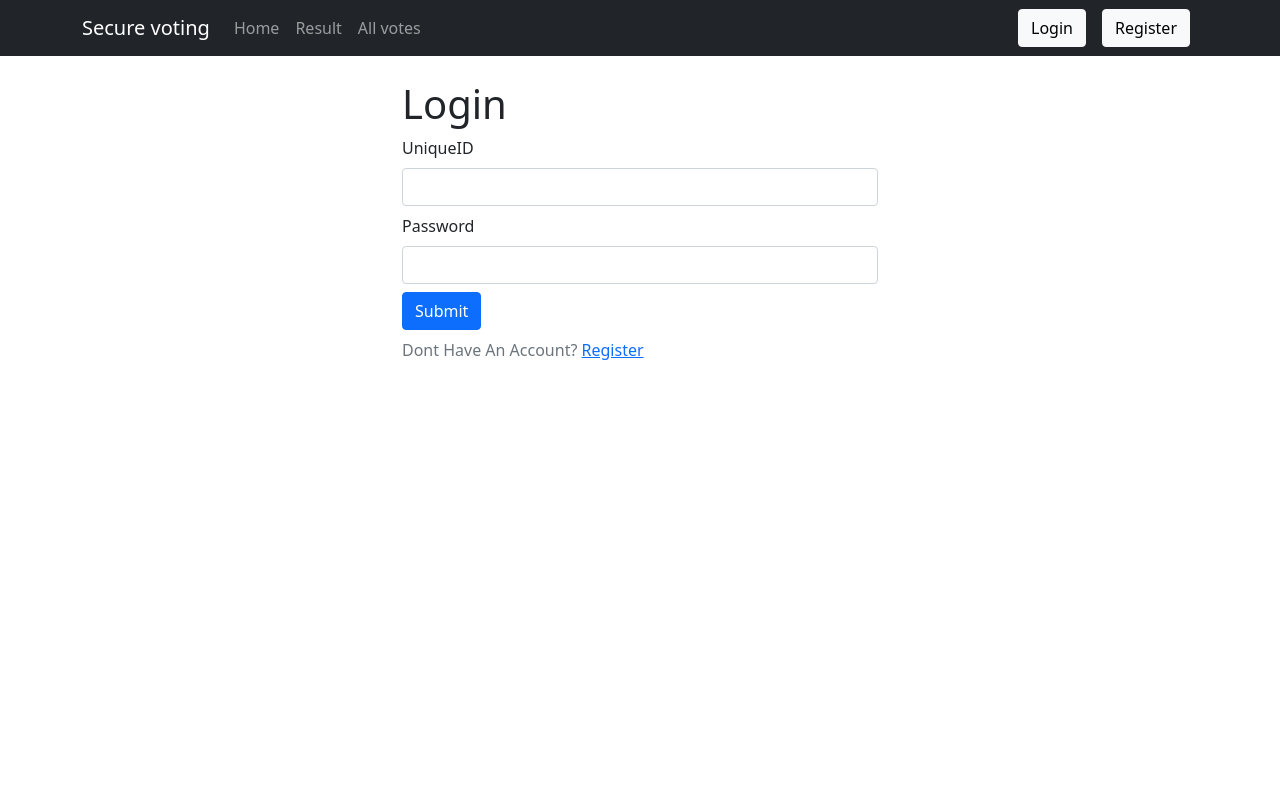
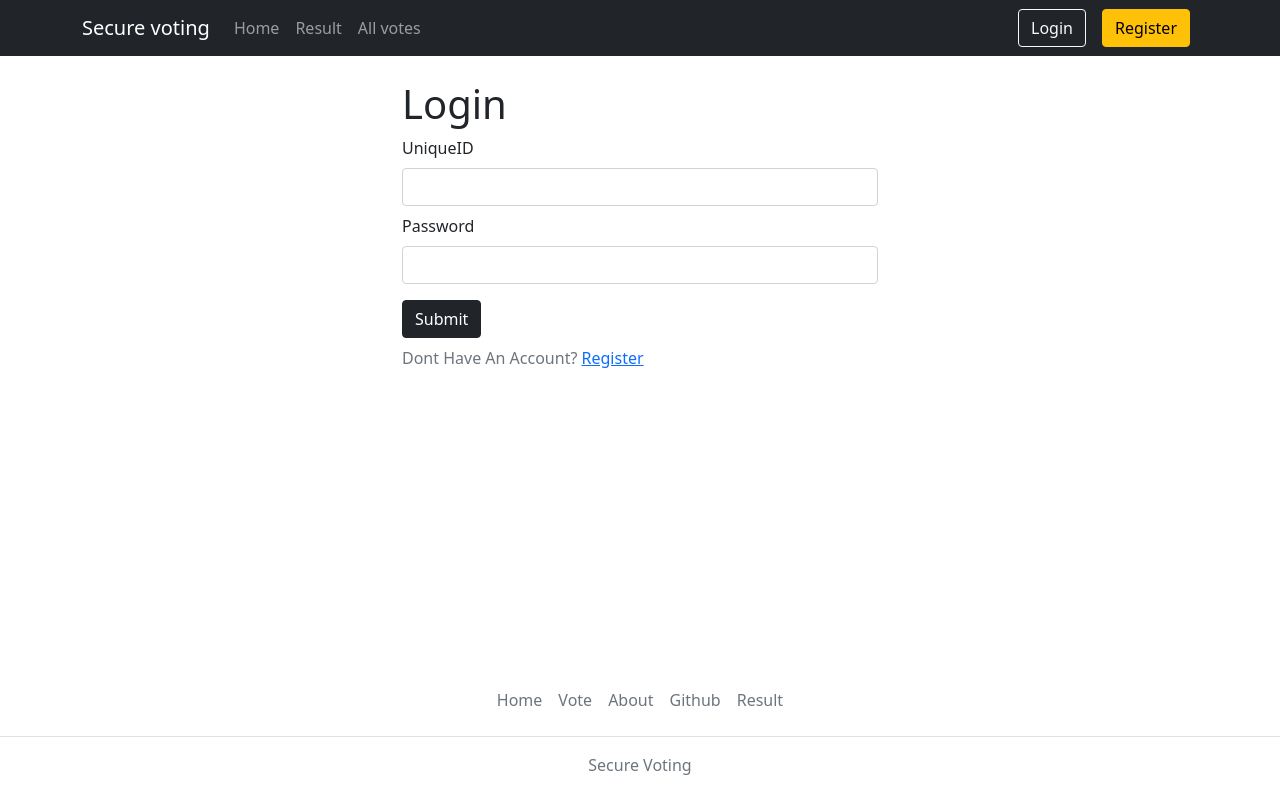
Before and after one commit to rit77777/final-year-project, a Django app: a page that uses secure_vote/core/templates/base.html in a window 1280 px wide. Run offline with Django 3.2, Linux system fonts and the light colour scheme; some libraries are stand-ins or nearby versions.

Commit message:
added interactive chart using chart.js and fixed ui

```diff
--- a/secure_vote/core/templates/base.html
+++ b/secure_vote/core/templates/base.html
@@ -11,12 +11,22 @@
             integrity="sha384-1BmE4kWBq78iYhFldvKuhfTAU6auU8tT94WrHftjDbrCEXSU1oBoqyl2QvZ6jIW3"
             crossorigin="anonymous"
         />
+       <!--Chart js-->
+        <script src="https://cdnjs.cloudflare.com/ajax/libs/Chart.js/2.8.0/Chart.min.js" integrity="sha256-Uv9BNBucvCPipKQ2NS9wYpJmi8DTOEfTA/nH2aoJALw=" crossorigin="anonymous"></script>
+        <link rel="stylesheet" href="https://cdnjs.cloudflare.com/ajax/libs/Chart.js/2.8.0/Chart.min.css" integrity="sha256-aa0xaJgmK/X74WM224KMQeNQC2xYKwlAt08oZqjeF0E=" crossorigin="anonymous" />
+        <!-- jQuery -->
+        <script src="https://code.jquery.com/jquery-3.3.1.min.js"></script>
+
         <title>Secure voting</title>
     </head>
     <body>
+        {%block scripts%}
+        {%endblock scripts%}
+        <div style="position: relative; min-height: 90vh;">
+            <div style="padding-bottom: 2.5rem;">
                 <header>
                     <nav class="navbar navbar-expand-lg navbar-dark bg-dark">
-                <div class="container md:container-fluid">
+                        <div class="container">
                             <a class="navbar-brand" href="{% url 'home' %}">Secure voting</a>
                             <button class="navbar-toggler" type="button" data-bs-toggle="collapse" data-bs-target="#navbarSupportedContent" aria-controls="navbarSupportedContent" aria-expanded="false" aria-label="Toggle navigation">
                                 <span class="navbar-toggler-icon"></span>
@@ -27,13 +37,15 @@
                                     <a class="nav-item nav-link" href="{% url 'count_votes' %}">Result</a>
                                     <a class="nav-item nav-link" href="#">All votes</a>
                                 </ul>
+
                                 {% if user.is_authenticated %}
-                            <a class="nav-item nav-link" href="{% url 'voting' %}">Vote</a>
-                            <a type="button" class="btn btn-light px-3" href="{% url 'logout'%}">Logout</a>
+                                    <a class="nav-item nav-link link-light" href="{% url 'voting' %}">Vote</a>
+                                    <a type="button" class="btn btn-outline-warning px-3" href="{% url 'logout'%}">Logout</a>
                                 {% else %}
-                            <a type="button" class="btn btn-light mx-2" href="{% url 'login'%}">Login</a>
-                            <a type="button" class="btn btn-light mx-2" href="{% url 'register'%}">Register</a>
+                                    <a type="button" class="btn btn-outline-light mx-2" href="{% url 'login'%}">Login</a>
+                                    <a type="button" class="btn btn-warning mx-2" href="{% url 'register'%}">Register</a>
                                 {% endif %}
+
                             </div>
                         </div>
                     </nav>
@@ -49,6 +61,18 @@
                     </ul>
                 {% endif %}
                 {% block content %}{% endblock %}
+            </div>
+            <footer style="position: absolute; bottom: 0; width: 100%; height: 2.5rem;" class="py-2 my-2">
+                <ul class="nav justify-content-center border-bottom pb-3 mb-3">
+                  <li class="nav-item"><a href="#" class="nav-link px-2 text-muted">Home</a></li>
+                  <li class="nav-item"><a href="#" class="nav-link px-2 text-muted">Vote</a></li>
+                  <li class="nav-item"><a href="#" class="nav-link px-2 text-muted">About</a></li>
+                  <li class="nav-item"><a href="#" class="nav-link px-2 text-muted">Github</a></li>
+                  <li class="nav-item"><a href="#" class="nav-link px-2 text-muted">Result</a></li>
+                </ul>
+                <p class="text-center text-muted">Secure Voting</p>
+            </footer>
+        </div>
         <script src="https://cdn.jsdelivr.net/npm/bootstrap@5.1.3/dist/js/bootstrap.bundle.min.js" integrity="sha384-ka7Sk0Gln4gmtz2MlQnikT1wXgYsOg+OMhuP+IlRH9sENBO0LRn5q+8nbTov4+1p" crossorigin="anonymous"></script>
     </body>
 </html>
--- a/secure_vote/core/templates/login.html
+++ b/secure_vote/core/templates/login.html
@@ -8,11 +8,11 @@
             <label for="username" class="form-label">UniqueID</label>
             <input type="text" name="username" class="form-control" id="username" required/>
         </div>
-        <div class="mb-2">
+        <div class="mb-3">
             <label for="password" class="form-label">Password</label>
             <input type="password" name="password" class="form-control" id="password" required/>
         </div>
-        <button type="submit" class="btn btn-primary">Submit</button>
+        <button type="submit" class="btn btn-dark">Submit</button>
     </form>
     <div class="mt-2">
         <div class="text-muted">Dont Have An Account? <a class="ml-2" href="{% url 'register' %}">Register</a></div>
--- a/secure_vote/core/templates/mine_success.html
+++ b/secure_vote/core/templates/mine_success.html
@@ -9,7 +9,7 @@
                 Block sucessfully mined and added to blockchain
             </p>
             <div class="d-grid gap-2 d-sm-flex justify-content-sm-center">
-                <a type="button" class="btn btn-primary btn-lg px-5 gap-3" href="{% url 'home' %}">Return to home</a>
+                <a type="button" class="btn btn-dark btn-lg px-5 gap-3" href="{% url 'home' %}">Return to home</a>
             </div>
         </div>
     </div>
--- a/secure_vote/core/templates/success.html
+++ b/secure_vote/core/templates/success.html
@@ -31,7 +31,7 @@
                 </div>
             </div> -->
             <div class="d-grid gap-2 d-sm-flex justify-content-sm-center">
-                <a type="button" class="btn btn-primary btn-lg px-5 gap-3" href="{% url 'mine'%}">Mine</a>
+                <a type="button" class="btn btn-dark btn-lg px-5 gap-3" href="{% url 'mine'%}">Mine</a>
             </div>
         </div>
     </div>
--- a/secure_vote/core/templates/voting.html
+++ b/secure_vote/core/templates/voting.html
@@ -56,7 +56,7 @@
                         <td style="text-align:center">{{ candidate.party_name }}</td>
                         <td style="text-align:center">{{ candidate.candidate_name }}</td>
                         <td style="text-align:center">
-                            <button name="candidate" type="submit" value="{{candidate.candidate_name}}" class="btn btn-primary">
+                            <button name="candidate" type="submit" value="{{candidate.candidate_name}}" class="btn btn-dark">
                                 Vote
                             </button>
                         </td>
--- a/secure_vote/core/urls.py
+++ b/secure_vote/core/urls.py
@@ -16,6 +16,7 @@ urlpatterns = [
     # path('all_votes/', views.all_votes, name='all_votes'),
     path('submit/', views.submit, name='submit'),
     path('count_votes/', views.count_votes, name='count_votes'),
+    path('chart_votes/', views.chart_votes, name='chart_votes'),
 
     ########################################################
     path('new_transaction/', views.new_transaction, name='new_transaction'),
--- a/secure_vote/core/views.py
+++ b/secure_vote/core/views.py
@@ -113,7 +113,7 @@ def logout_page(request):
     return redirect('home')
 
 
-@login_required(login_url='login')
+# @login_required(login_url='login')
 def home(request):
     return render(request, 'landing.html')
 
@@ -185,6 +185,17 @@ def count_votes(request):
     return render(request, 'count_votes.html', {'vote_count': data})
 
 
+@login_required(login_url='login')
+def chart_votes(request):
+    data = blockchain.get_result()
+    print(data)
+    keys_data = list(data.keys())
+    print("chart", keys_data)
+    values_data = list(data.values())
+    print("chart", values_data)
+    return render(request, 'count_votes_graph.html', {'count': values_data, 'names': keys_data})
+
+
 
 
 ############################################################################################
--- a/secure_vote/secure_vote/settings.py
+++ b/secure_vote/secure_vote/settings.py
@@ -11,6 +11,7 @@ https://docs.djangoproject.com/en/3.2/ref/settings/
 """
 
 from pathlib import Path
+import os
 
 # Build paths inside the project like this: BASE_DIR / 'subdir'.
 BASE_DIR = Path(__file__).resolve().parent.parent
@@ -71,7 +72,7 @@ ROOT_URLCONF = 'secure_vote.urls'
 TEMPLATES = [
     {
         'BACKEND': 'django.template.backends.django.DjangoTemplates',
-        'DIRS': [],
+        'DIRS': [os.path.join(BASE_DIR, 'templates')],
         'APP_DIRS': True,
         'OPTIONS': {
             'context_processors': [
```
Also changed, not shown: secure_vote/core/templates/count_votes.html (+20 -6 lines), secure_vote/core/templates/count_votes_graph.html (added, +67 -0 lines), secure_vote/core/templates/landing.html (+2 -5 lines), secure_vote/core/templates/register.html (+11 -7 lines), secure_vote/db.sqlite3, 1 other file. Lines whose indentation alone changed are shown as unchanged.
